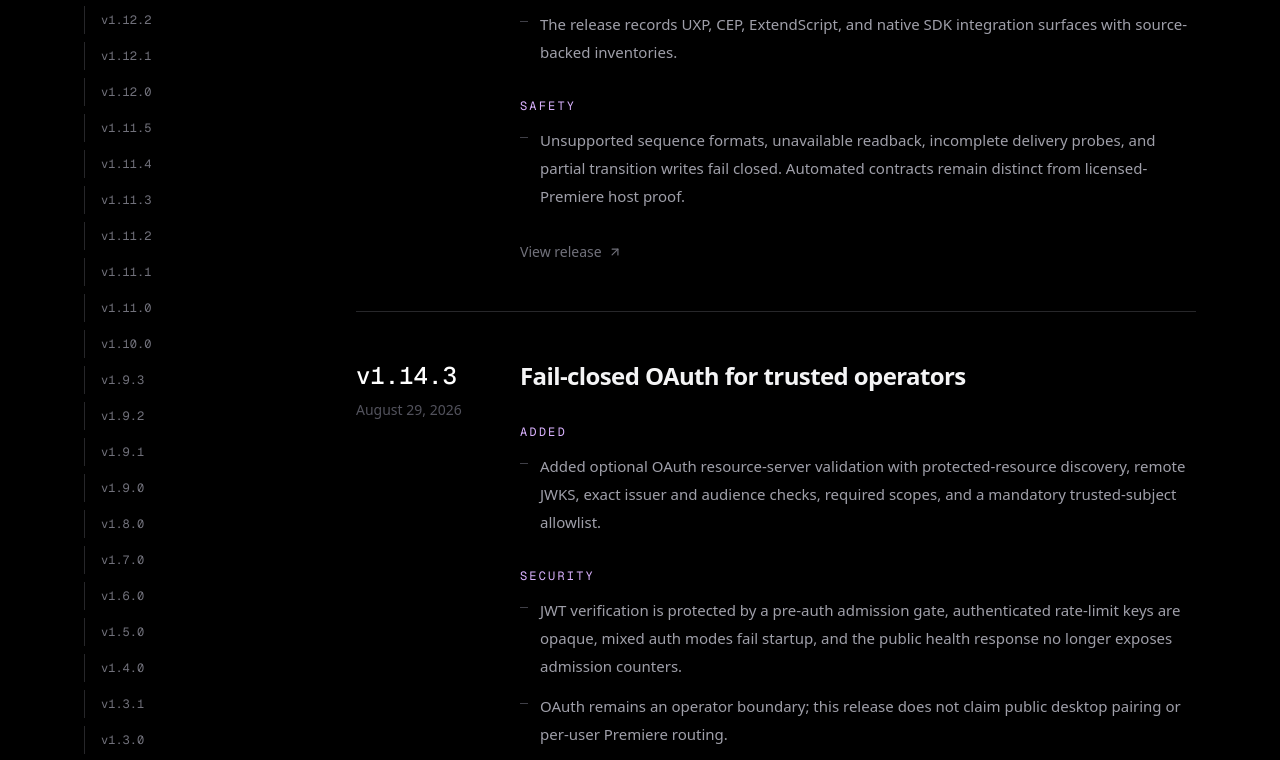
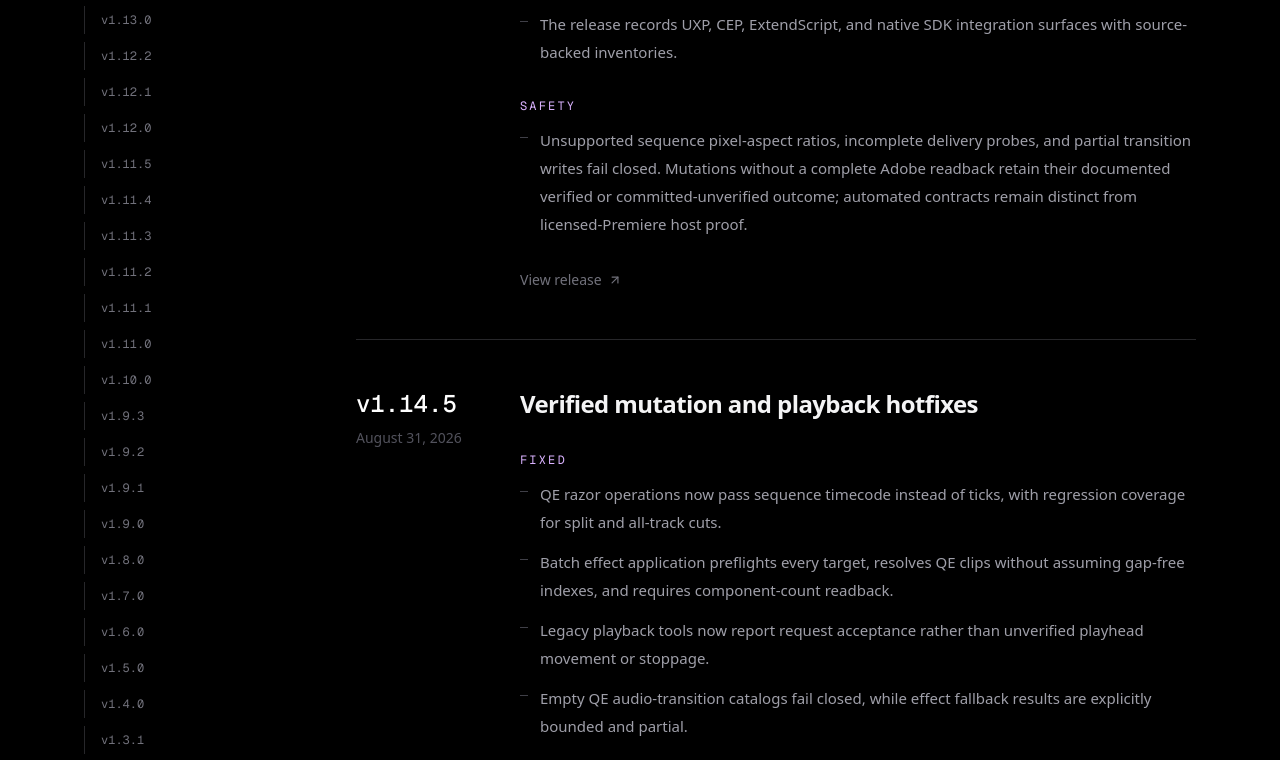
Before and after one commit to leancoderkavy/premiere-pro-mcp, a Next.js app in the folder landing/: page /changelog in a window 1280 px wide. Shown: the part 828-1588 px from the top of the page. Built offline with nearby package versions, Linux system fonts and the light colour scheme; no server answers.

Commit message:
docs: preserve release verification boundaries

```diff
--- a/landing/app/changelog/page.tsx
+++ b/landing/app/changelog/page.tsx
@@ -20,7 +20,29 @@ const releases = [
       {
         title: "Safety",
         items: [
-          "Unsupported sequence formats, unavailable readback, incomplete delivery probes, and partial transition writes fail closed. Automated contracts remain distinct from licensed-Premiere host proof.",
+          "Unsupported sequence pixel-aspect ratios, incomplete delivery probes, and partial transition writes fail closed. Mutations without a complete Adobe readback retain their documented verified or committed-unverified outcome; automated contracts remain distinct from licensed-Premiere host proof.",
+        ],
+      },
+    ],
+  },
+  {
+    version: "1.14.5",
+    date: "2026-08-31",
+    label: "Verified mutation and playback hotfixes",
+    groups: [
+      {
+        title: "Fixed",
+        items: [
+          "QE razor operations now pass sequence timecode instead of ticks, with regression coverage for split and all-track cuts.",
+          "Batch effect application preflights every target, resolves QE clips without assuming gap-free indexes, and requires component-count readback.",
+          "Legacy playback tools now report request acceptance rather than unverified playhead movement or stoppage.",
+          "Empty QE audio-transition catalogs fail closed, while effect fallback results are explicitly bounded and partial.",
+        ],
+      },
+      {
+        title: "Validation",
+        items: [
+          "Automated contracts cover the repaired behaviors; real licensed-Premiere host execution remains a separate evidence gate.",
         ],
       },
     ],
```
Also changed, not shown: 1 other file (tests, documents, lock files or other folders).
